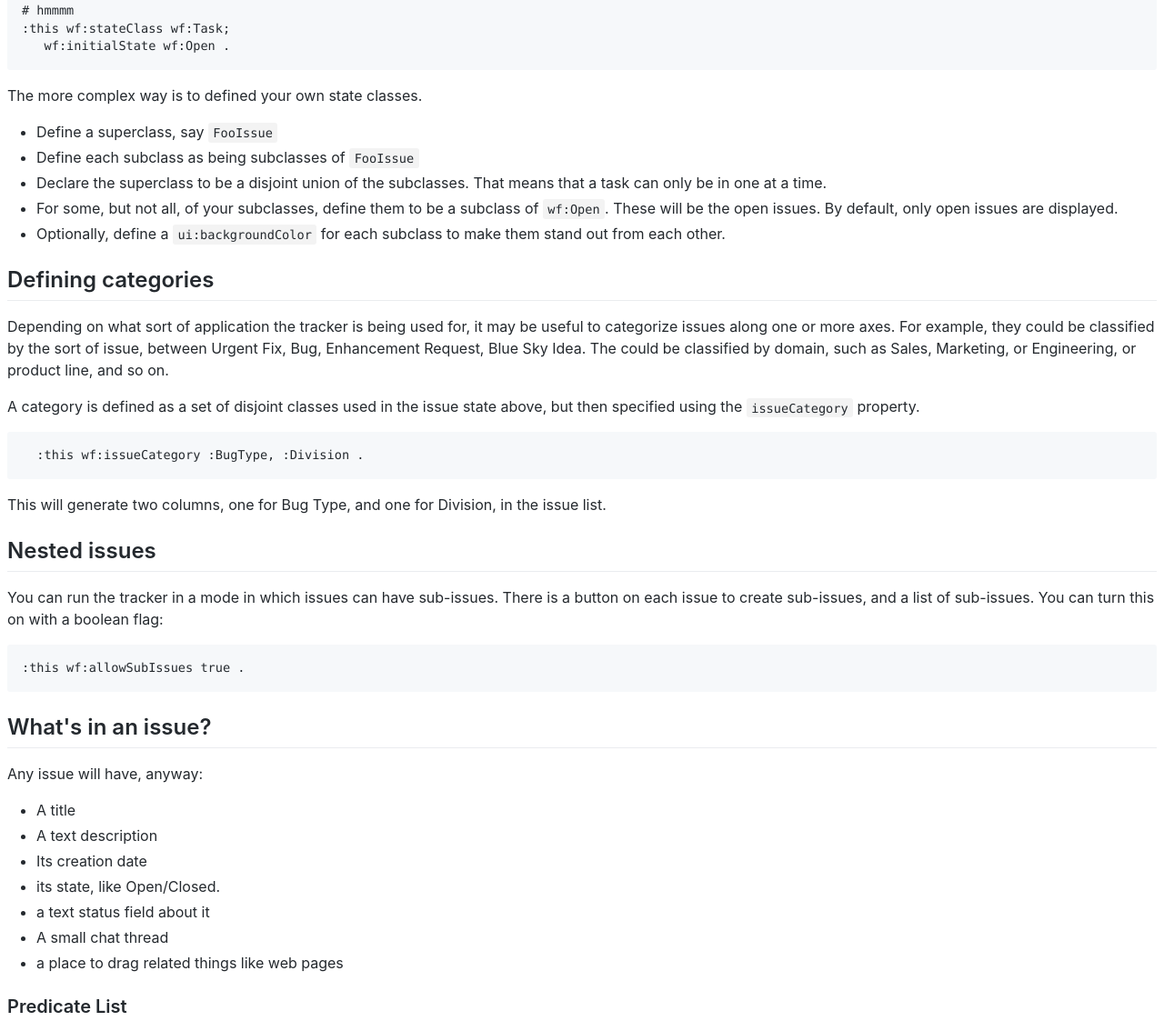
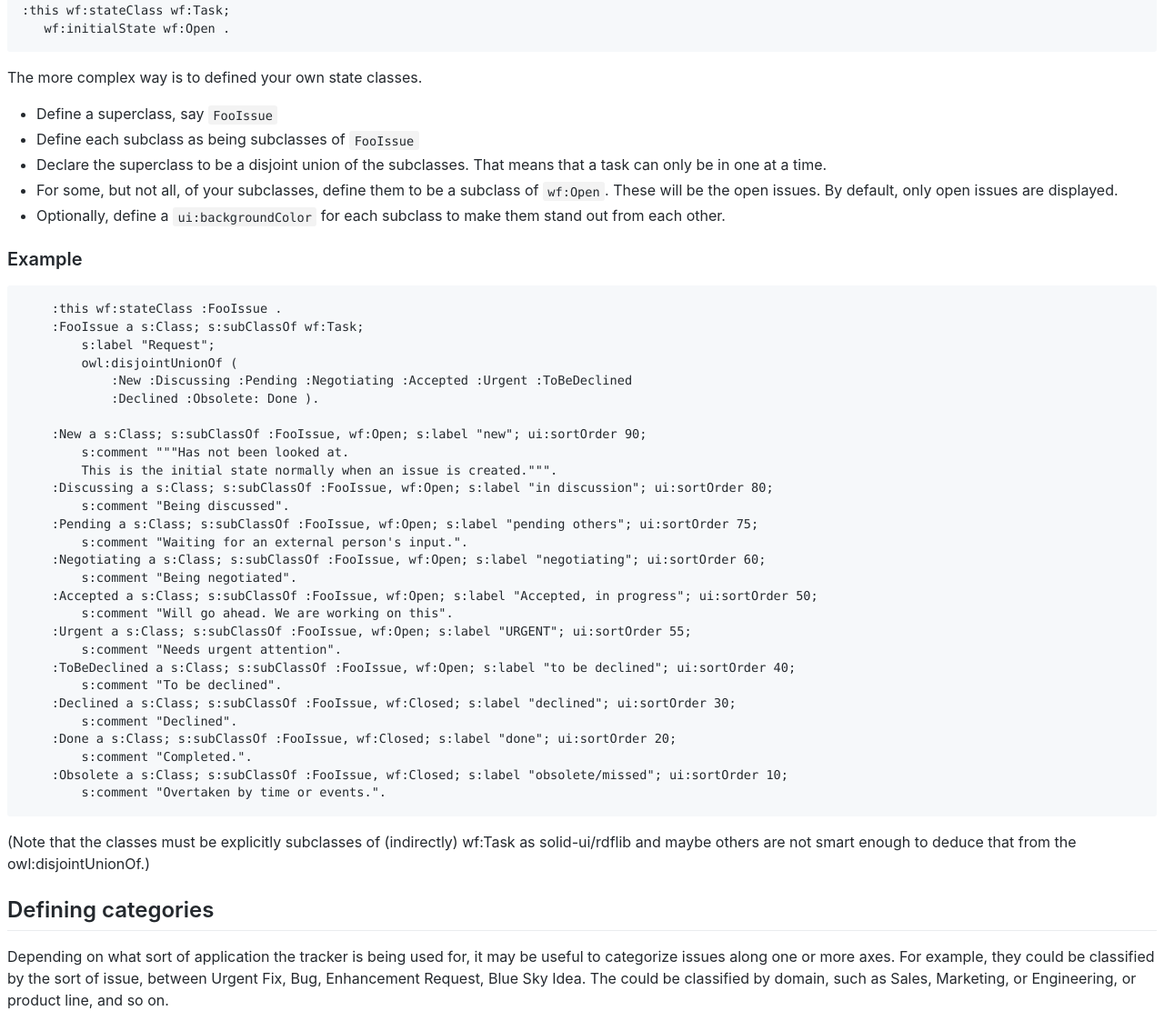
Before and after one commit to SolidOS/issue-pane, a website: page Documentation/Configuration.html in a window 1280 px wide. Shown: the part 1234-2357 px from the top of the page at 91% size. Drawn offline with Linux system fonts and the light colour scheme.

Commit message:
Add exmaple issue class

```diff
--- a/Documentation/Configuration.html
+++ b/Documentation/Configuration.html
@@ -76,8 +76,7 @@ state.</p>
 <code>wf:Task</code>. It is defined in the ontology to have two
 subclasses, <code>wf:Open</code> and <code>wf:Closed</code>.</p>
 <pre>
-<code># hmmmm
-:this wf:stateClass wf:Task;
+<code>:this wf:stateClass wf:Task;
    wf:initialState wf:Open .</code>
 </pre>
 <p>The more complex way is to defined your own state classes.</p>
@@ -94,6 +93,40 @@ default, only open issues are displayed.</li>
 <li>Optionally, define a <code>ui:backgroundColor</code> for each
 subclass to make them stand out from each other.</li>
 </ul>
+<h3>Example</h3>
+<pre>
+<code>    :this wf:stateClass :FooIssue .
+    :FooIssue a s:Class; s:subClassOf wf:Task;
+        s:label "Request";
+        owl:disjointUnionOf (
+            :New :Discussing :Pending :Negotiating :Accepted :Urgent :ToBeDeclined
+            :Declined :Obsolete: Done ).
+
+    :New a s:Class; s:subClassOf :FooIssue, wf:Open; s:label "new"; ui:sortOrder 90;
+        s:comment """Has not been looked at.
+        This is the initial state normally when an issue is created.""".
+    :Discussing a s:Class; s:subClassOf :FooIssue, wf:Open; s:label "in discussion"; ui:sortOrder 80;
+        s:comment "Being discussed".
+    :Pending a s:Class; s:subClassOf :FooIssue, wf:Open; s:label "pending others"; ui:sortOrder 75;
+        s:comment "Waiting for an external person's input.".
+    :Negotiating a s:Class; s:subClassOf :FooIssue, wf:Open; s:label "negotiating"; ui:sortOrder 60;
+        s:comment "Being negotiated".
+    :Accepted a s:Class; s:subClassOf :FooIssue, wf:Open; s:label "Accepted, in progress"; ui:sortOrder 50;
+        s:comment "Will go ahead. We are working on this".
+    :Urgent a s:Class; s:subClassOf :FooIssue, wf:Open; s:label "URGENT"; ui:sortOrder 55;
+        s:comment "Needs urgent attention".
+    :ToBeDeclined a s:Class; s:subClassOf :FooIssue, wf:Open; s:label "to be declined"; ui:sortOrder 40;
+        s:comment "To be declined".
+    :Declined a s:Class; s:subClassOf :FooIssue, wf:Closed; s:label "declined"; ui:sortOrder 30;
+        s:comment "Declined".
+    :Done a s:Class; s:subClassOf :FooIssue, wf:Closed; s:label "done"; ui:sortOrder 20;
+        s:comment "Completed.".
+    :Obsolete a s:Class; s:subClassOf :FooIssue, wf:Closed; s:label "obsolete/missed"; ui:sortOrder 10;
+        s:comment "Overtaken by time or events.".</code>
+</pre>
+<p>(Note that the classes must be explicitly subclasses of
+(indirectly) wf:Task as solid-ui/rdflib and maybe others are not
+smart enough to deduce that from the owl:disjointUnionOf.)</p>
 <h2>Defining categories</h2>
 <p>Depending on what sort of application the tracker is being used
 for, it may be useful to categorize issues along one or more axes.
@@ -188,8 +221,9 @@ itself.</p>
 <h2>Future</h2>
 <p>Currently (2019-09) there is no user interface tooling for
 guiding the user through the task of creating a new tracker. This
-would clearly be valuable! @@ link to isssue. Help would be great
-in making that.</p>
+would clearly be valuable! @@ link to issue. Help would be great in
+making that.</p>
+<p>Other use</p>
 <p>The current method of storing all the issues in one file works
 for small projects but clearly doesn't scale with size or time. A
 plan is to use a <code>issueURITemplate</code> to allow issues to
```
Also changed, not shown: Documentation/Configuration.md (+38 -2 lines).
